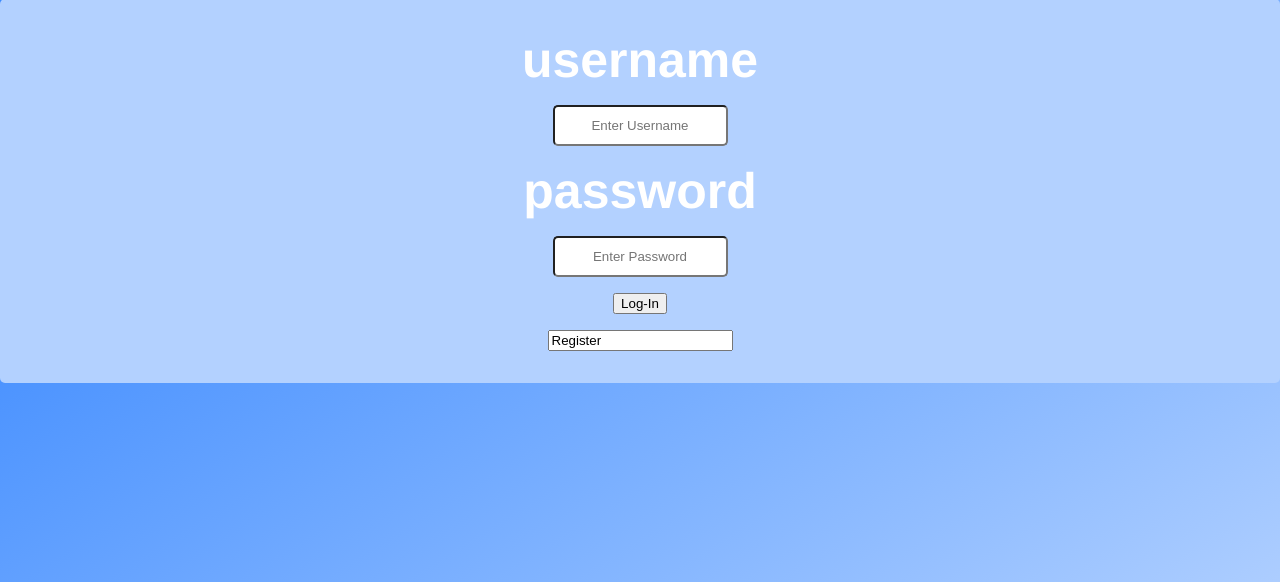
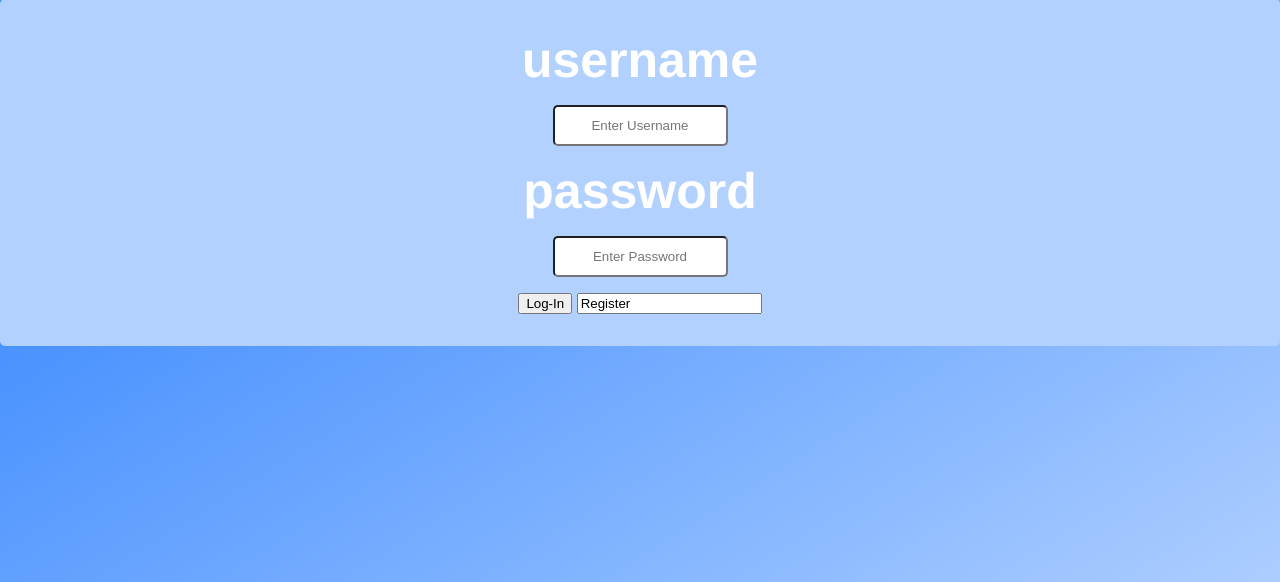
Before and after one commit to jackierose/Deductio-with-php-1480451880677, a PHP site: page / in a window 1280 px wide. Shown: the part 205-787 px from the top of the page. Run offline with PHP 8.4, Linux system fonts and the light colour scheme; some web fonts are replaced.

Commit message:
Well that's not a thing

```diff
--- a/index.php
+++ b/index.php
@@ -29,13 +29,9 @@
         <p>
         <div class="buttonHolder">
         <input id="button" type="submit" name="submit" value="Log-In" >
+				<input id="button" type="register" name="register" value="Register" >
   			</div>
       </p>
-			<p>
-				<div class="buttonHolder2">
-					<input id="button2" type="register" name="register" value="Register" >
-  			</div>
-			</p>
         </div>
       </form>
 		</td>
```
